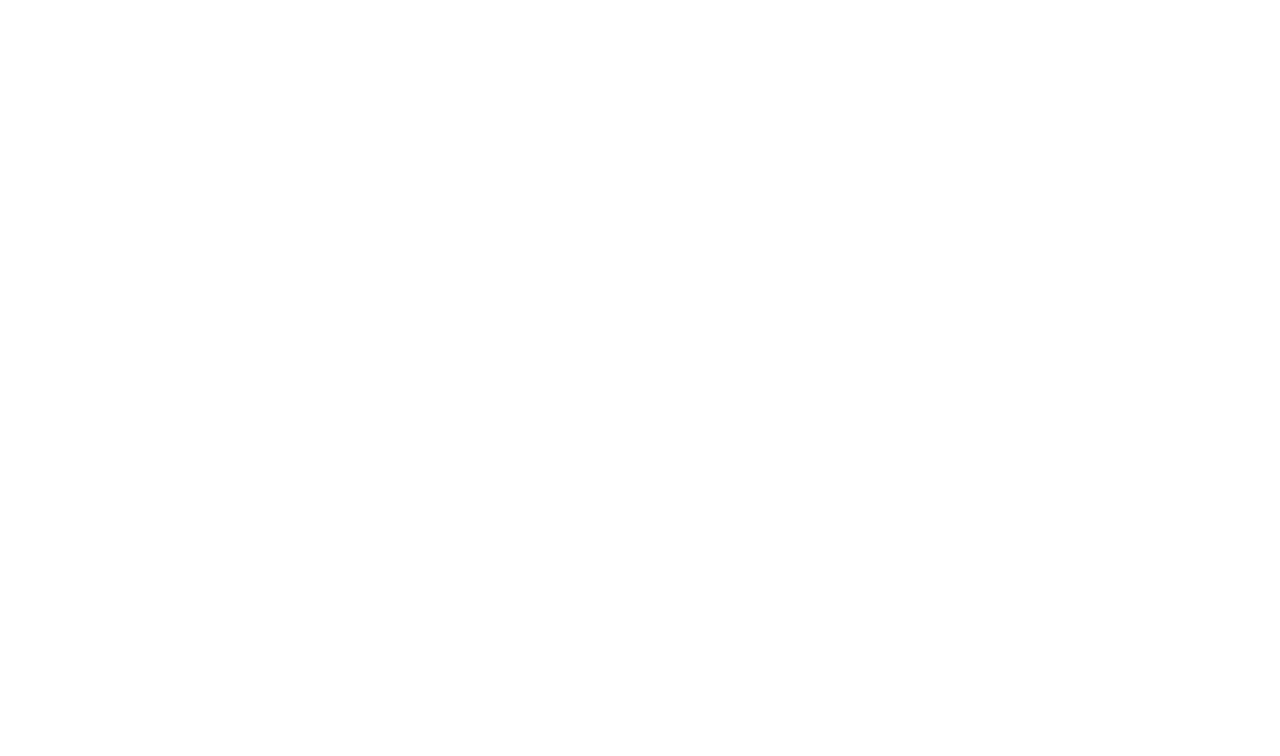
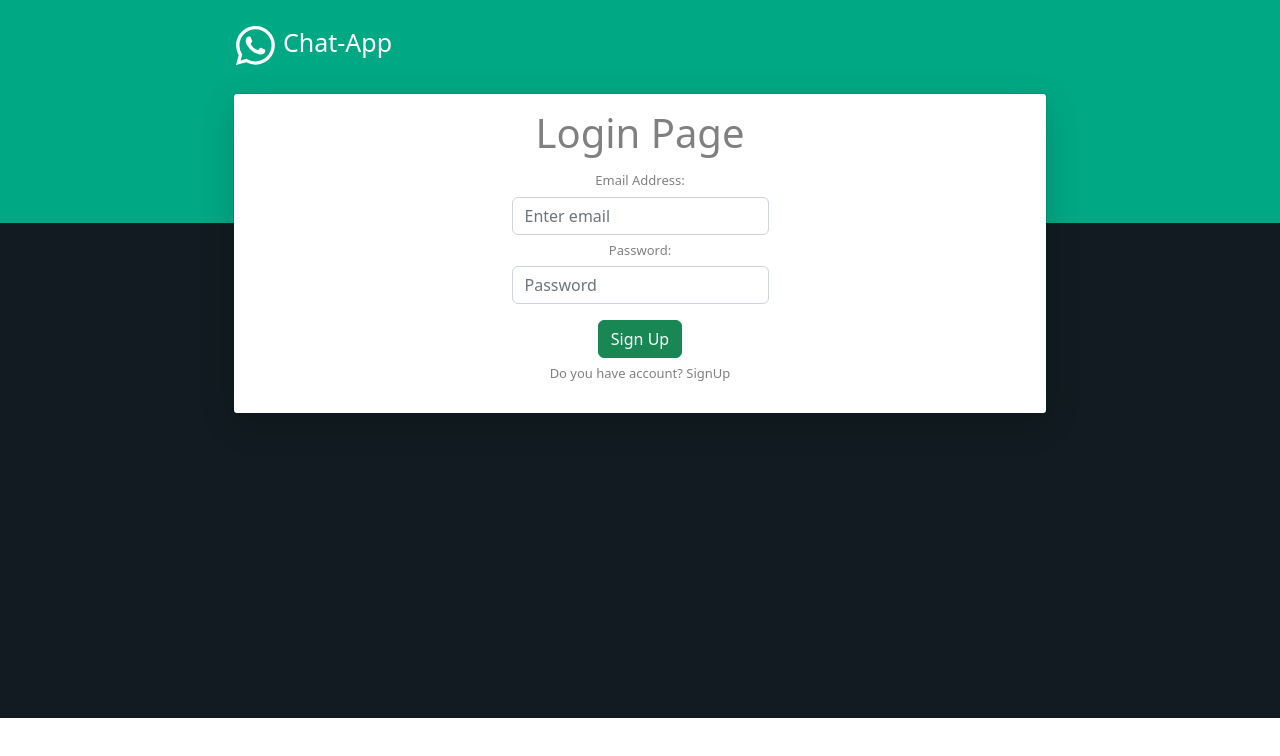
Before and after one commit to JAYMAKWANA2202/Chat-App, a React (Create React App) app: page /login in a window 1280 px wide. Before the commit this address had no page. Shown: the top 756 px of the page. Built offline with nearby package versions, Linux system fonts and the light colour scheme.

Commit message:
create a signup page and Login page

```diff
--- a/src/Component/Chatbar.js
+++ b/src/Component/Chatbar.js
@@ -78,6 +78,6 @@ const Right = styled.div`
 
 const ChatBox = styled.div`
   height: 559px;
-  background-color: aliceblue;
+  background-color: #111b21;
   overflow-y: scroll;
 `;
--- a/src/Component/Inputbar.js
+++ b/src/Component/Inputbar.js
@@ -10,7 +10,7 @@ export default function Inputbar() {
     <Container>
       <input type="text" className="input" placeholder="Type Something....." />
       <Share>
-        <TiAttachment style={{ fontSize: "30px", color: "black" }} />
+        <TiAttachment style={{ fontSize: "30px", color: "white" }} />
 
         <button>Send</button>
       </Share>
@@ -22,7 +22,7 @@ const Container = styled.div`
   height: 50px;
   padding: 10px;
   color: black;
-  background-color: gray;
+  background-color: #202c33;
   display: flex;
   justify-content: space-between;
 
@@ -32,7 +32,8 @@ const Container = styled.div`
     outline: none;
     font-size: 18px;
     color: whitesmoke;
-    background-color: black;
+    background-color: #182229;
+    border-radius: 5px;
   }
 `;
 
--- a/src/Component/Message.js
+++ b/src/Component/Message.js
@@ -24,10 +24,12 @@ const Container = styled.div`
 
   &.owner {
     flex-direction: row-reverse;
+    /* align-items: flex-start; */
+    gap: 10px;
 
     p {
-      background-color: aqua;
-      color: black;
+      background-color: #005c4b;
+      color: whitesmoke;
       border-radius: 10px 0 10px 10px;
       gap: 10px;
       padding: 10px 20px;
@@ -59,7 +61,7 @@ const MessageContent = styled.div`
   gap: 10px;
   align-items: flex-end;
   p {
-    background-color: black;
+    background-color: #202c33;
     color: whitesmoke;
     border-radius: 0px 10px 10px 10px;
     padding: 10px 20px;
--- a/src/Component/Sidbar.js
+++ b/src/Component/Sidbar.js
@@ -98,12 +98,13 @@ const IconButton = styled.div`
   font-size: 25px;
 
   Button {
-    background-color: gray;
-    color: antiquewhite;
+    background-color: lightgray;
+    color: black;
+    border: none;
 
     :hover {
-      background-color: pink;
-      color: black;
+      background-color: darkgray;
+      color: whitesmoke;
     }
   }
 `;
--- a/src/Utilities/Router.js
+++ b/src/Utilities/Router.js
@@ -2,12 +2,16 @@ import React from "react";
 import { BrowserRouter, Routes, Route } from "react-router-dom";
 import Header from "../Component/Navbar/Header";
 import Chat from "../pages/Chat";
+import Login from "../pages/Login";
+import Signup from "../pages/Signup";
 
 function Router() {
   return (
     <Routes>
       <Route path="/" element={<Header />} />
       <Route path="/chat" element={<Chat />} />
+      <Route path="/signup" element={<Signup />} />
+      <Route path="/login" element={<Login />} />
     </Routes>
   );
 }
--- a/src/pages/Chat.js
+++ b/src/pages/Chat.js
@@ -15,8 +15,7 @@ export default function Chat() {
 const Container = styled.div`
   display: flex;
   padding: 11px;
-  background-color: blue;
-  /* z-index: 1; */
-  /* position: sticky; */
+  background-color: #111b21;
+
   height: 100%;
 `;
--- /dev/null
+++ b/src/pages/Login.js
@@ -0,0 +1,194 @@
+import React from "react";
+import Container from "react-bootstrap/Container";
+import Navbar from "react-bootstrap/Navbar";
+import styled from "styled-components";
+import { Whatsapp } from "react-bootstrap-icons";
+import Form from "react-bootstrap/Form";
+import Button from "react-bootstrap/esm/Button";
+
+export default function Login() {
+  return (
+    <>
+      <Headerpart>
+        <Navbar>
+          <Container>
+            <New>
+              <Logo>
+                <span>
+                  <Whatsapp size={39} color="white" />
+                </span>
+              </Logo>
+              <Navbar_Brand>Chat-App</Navbar_Brand>
+            </New>
+          </Container>
+        </Navbar>
+      </Headerpart>
+      <Containers>
+        <Container>
+          <Center>
+            <FormContainer>
+              <Form>
+                <h1>Login Page</h1>
+
+                <Form.Group controlId="formBasicEmail">
+                  <Form.Label className="my-2">Email Address:</Form.Label>
+                  <Form.Control
+                    type="email"
+                    name="email"
+                    placeholder="Enter email"
+                    autoComplete="off"
+                  />
+                </Form.Group>
+
+                <Form.Group controlId="formBasicPassword">
+                  <Form.Label className="my-2">Password:</Form.Label>
+                  <Form.Control
+                    type="password"
+                    name="password"
+                    placeholder="Password"
+                    autoComplete="off"
+                  />
+                </Form.Group>
+
+                <Button variant="success" type="submit" className="btn mt-3">
+                  Sign Up
+                </Button>
+                <Form.Group controlId="formBasicPassword" className="mt-2">
+                  <p>Do you have account? SignUp</p>
+                </Form.Group>
+              </Form>
+            </FormContainer>
+          </Center>
+        </Container>
+      </Containers>
+    </>
+  );
+}
+
+const Headerpart = styled.div`
+  background-color: #00a884;
+  height: 223px;
+  width: 100%;
+`;
+
+const Navbar_Brand = styled.div`
+  margin: 12px 0 0 0;
+  color: white;
+  font-size: 25px;
+`;
+
+const New = styled.div`
+  display: flex;
+  flex: none;
+  align-items: center;
+  justify-content: flex-start;
+  width: 1000px;
+  min-height: 39px;
+  margin: 0 54px;
+
+  @media screen and (max-width: 1024px) {
+    width: 100%;
+    margin: 0;
+    justify-content: center;
+  }
+`;
+
+const Logo = styled.span`
+  margin: 18px 8px 0 0;
+  margin-left: 10%;
+
+  @media screen and (max-width: 1024px) {
+    margin-left: 0;
+  }
+`;
+
+const Containers = styled.div`
+  background-color: #111b21;
+  color: white;
+  font-size: 25px;
+  justify-content: center;
+  height: 495px;
+`;
+
+const Center = styled.h1`
+  text-align: center;
+  color: grey;
+  background-color: #ffffff;
+  padding: 15px;
+  border-radius: 3px;
+  margin: 0 152px;
+  position: relative;
+  top: -129px;
+  box-shadow: rgba(0, 0, 0, 0.16) 0px 10px 36px 0px,
+    rgba(0, 0, 0, 0.06) 0px 0px 0px 1px;
+
+  @media screen and (max-width: 1024px) {
+    margin: 0;
+    top: -60px;
+  }
+`;
+
+const FormContainer = styled(Form)`
+  display: flex;
+  justify-content: center;
+  font-size: small;
+
+  @media screen and (max-width: 1024px) {
+    flex-direction: column;
+    height: auto;
+    padding: 15px;
+  }
+`;
+
+const Left = styled.div`
+  font-size: 20px;
+  width: 50%;
+  list-style: none;
+
+  h3 {
+    font-weight: 300;
+    line-height: normal;
+    color: #41525d;
+    margin-right: 30px;
+  }
+
+  @media screen and (max-width: 1024px) {
+    width: 100%;
+    margin-bottom: 30px;
+    text-align: center;
+  }
+`;
+
+const List = styled.ul`
+  margin-top: 45px;
+  padding: 0;
+  list-style: none;
+
+  li {
+    padding: 0 0 0 0;
+    font-size: 18px;
+    text-align: left;
+    margin-top: 18px;
+  }
+`;
+
+const Right = styled.div`
+  font-size: 20px;
+  width: 50%;
+
+  @media screen and (max-width: 1024px) {
+    width: 100%;
+    margin-bottom: 30px;
+    text-align: center;
+  }
+`;
+
+const Code = styled.div`
+  display: flex;
+  flex-direction: column;
+  align-items: center;
+
+  svg {
+    margin-bottom: 20px;
+  }
+`;
--- /dev/null
+++ b/src/pages/Signup.js
@@ -0,0 +1,208 @@
+import React from "react";
+import Container from "react-bootstrap/Container";
+import Navbar from "react-bootstrap/Navbar";
+import styled from "styled-components";
+import { Whatsapp } from "react-bootstrap-icons";
+import Form from "react-bootstrap/Form";
+import Button from "react-bootstrap/esm/Button";
+
+export default function Signup() {
+  return (
+    <>
+      <Headerpart>
+        <Navbar>
+          <Container>
+            <New>
+              <Logo>
+                <span>
+                  <Whatsapp size={39} color="white" />
+                </span>
+              </Logo>
+              <Navbar_Brand>Chat-App</Navbar_Brand>
+            </New>
+          </Container>
+        </Navbar>
+      </Headerpart>
+      <Containers>
+        <Container>
+          <Center>
+            <FormContainer>
+              <Form>
+                <h1>SignUp Page</h1>
+                <Form.Group controlId="formBasicEmail">
+                  <Form.Label className="my-3">Name</Form.Label>
+                  <Form.Control
+                    type="text"
+                    name="text"
+                    placeholder="Enter Name"
+                    autoComplete="off"
+                  />
+                </Form.Group>
+
+                <Form.Group controlId="formBasicEmail">
+                  <Form.Label className="my-2">Email Address:</Form.Label>
+                  <Form.Control
+                    type="email"
+                    name="email"
+                    placeholder="Enter email"
+                    autoComplete="off"
+                  />
+                </Form.Group>
+
+                <Form.Group controlId="formBasicPassword">
+                  <Form.Label className="my-2">Password:</Form.Label>
+                  <Form.Control
+                    type="password"
+                    name="password"
+                    placeholder="Password"
+                    autoComplete="off"
+                  />
+                </Form.Group>
+
+                <Form.Group controlId="formBasicPassword">
+                  <Form.Label className="my-2">Choose the Photo</Form.Label>
+                  <Form.Control type="file" name="file" autoComplete="off" />
+                </Form.Group>
+
+                <Button variant="success" type="submit" className="btn mt-3">
+                  Sign Up
+                </Button>
+                <Form.Group controlId="formBasicPassword" className="mt-2">
+                  <p>Do you have account? Login</p>
+                </Form.Group>
+              </Form>
+            </FormContainer>
+          </Center>
+        </Container>
+      </Containers>
+    </>
+  );
+}
+
+const Headerpart = styled.div`
+  background-color: #00a884;
+  height: 223px;
+  width: 100%;
+`;
+
+const Navbar_Brand = styled.div`
+  margin: 12px 0 0 0;
+  color: white;
+  font-size: 25px;
+`;
+
+const New = styled.div`
+  display: flex;
+  flex: none;
+  align-items: center;
+  justify-content: flex-start;
+  width: 1000px;
+  min-height: 39px;
+  margin: 0 54px;
+
+  @media screen and (max-width: 1024px) {
+    width: 100%;
+    margin: 0;
+    justify-content: center;
+  }
+`;
+
+const Logo = styled.span`
+  margin: 18px 8px 0 0;
+  margin-left: 10%;
+
+  @media screen and (max-width: 1024px) {
+    margin-left: 0;
+  }
+`;
+
+const Containers = styled.div`
+  background-color: #111b21;
+  color: white;
+  font-size: 25px;
+  justify-content: center;
+  height: 495px;
+`;
+
+const Center = styled.h1`
+  text-align: center;
+  color: grey;
+  background-color: #ffffff;
+  padding: 15px;
+  border-radius: 3px;
+  margin: 0 152px;
+  position: relative;
+  top: -129px;
+  box-shadow: rgba(0, 0, 0, 0.16) 0px 10px 36px 0px,
+    rgba(0, 0, 0, 0.06) 0px 0px 0px 1px;
+
+  @media screen and (max-width: 1024px) {
+    margin: 0;
+    top: -60px;
+  }
+`;
+
+const FormContainer = styled(Form)`
+  display: flex;
+  justify-content: center;
+  font-size: small;
+
+  @media screen and (max-width: 1024px) {
+    flex-direction: column;
+    height: auto;
+    padding: 15px;
+  }
+`;
+
+const Left = styled.div`
+  font-size: 20px;
+  width: 50%;
+  list-style: none;
+
+  h3 {
+    font-weight: 300;
+    line-height: normal;
+    color: #41525d;
+    margin-right: 30px;
+  }
+
+  @media screen and (max-width: 1024px) {
+    width: 100%;
+    margin-bottom: 30px;
+    text-align: center;
+  }
+`;
+
+const List = styled.ul`
+  margin-top: 45px;
+  padding: 0;
+  list-style: none;
+
+  li {
+    padding: 0 0 0 0;
+    font-size: 18px;
+    text-align: left;
+    margin-top: 18px;
+  }
+`;
+
+const Right = styled.div`
+  font-size: 20px;
+  width: 50%;
+
+  @media screen and (max-width: 1024px) {
+    width: 100%;
+    margin-bottom: 30px;
+    text-align: center;
+  }
+`;
+
+const Code = styled.div`
+  display: flex;
+  flex-direction: column;
+  align-items: center;
+
+  svg {
+    margin-bottom: 20px;
+  }
+`;
```
Also changed, not shown: src/Component/Navbar/Lower.js (+10 -0 lines).
